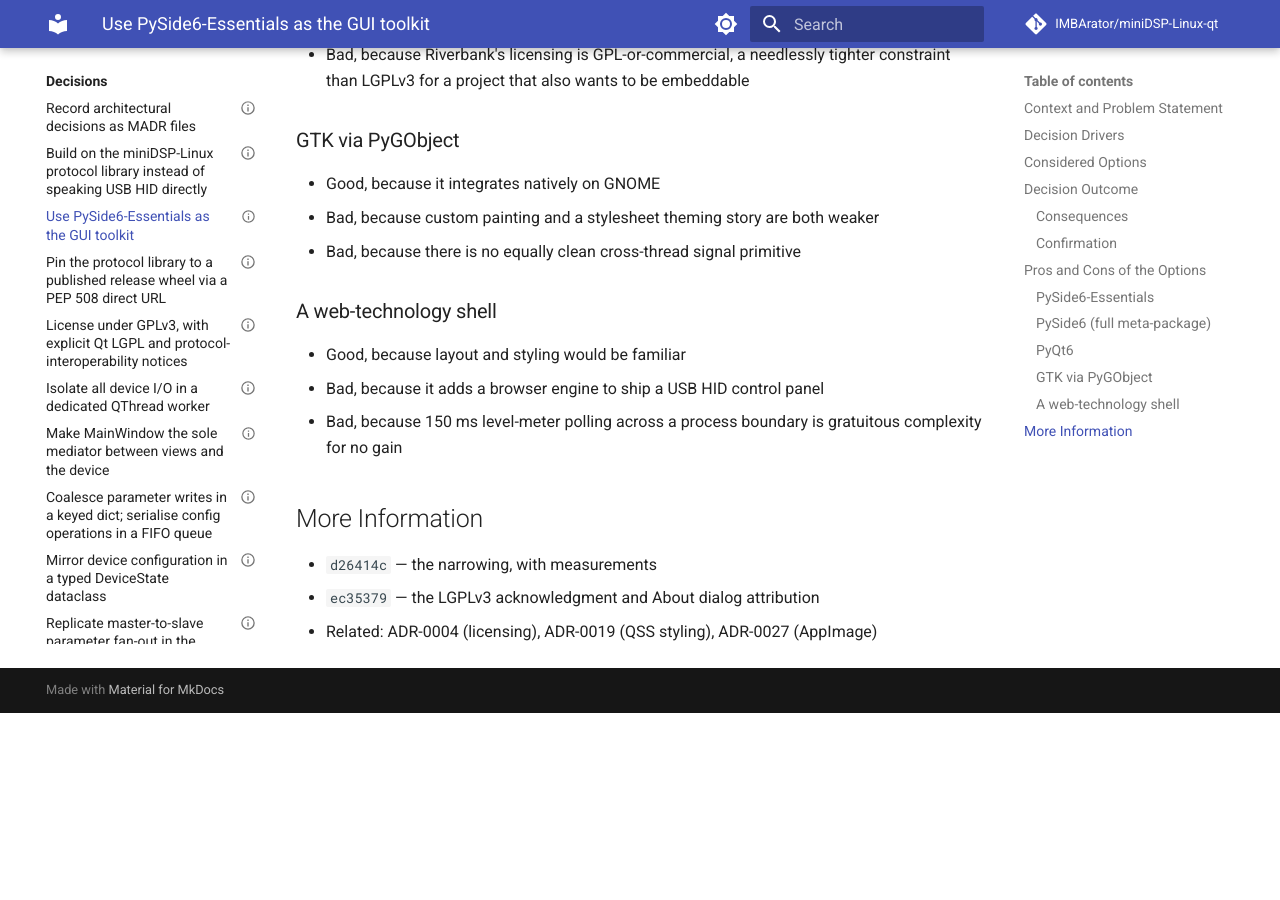
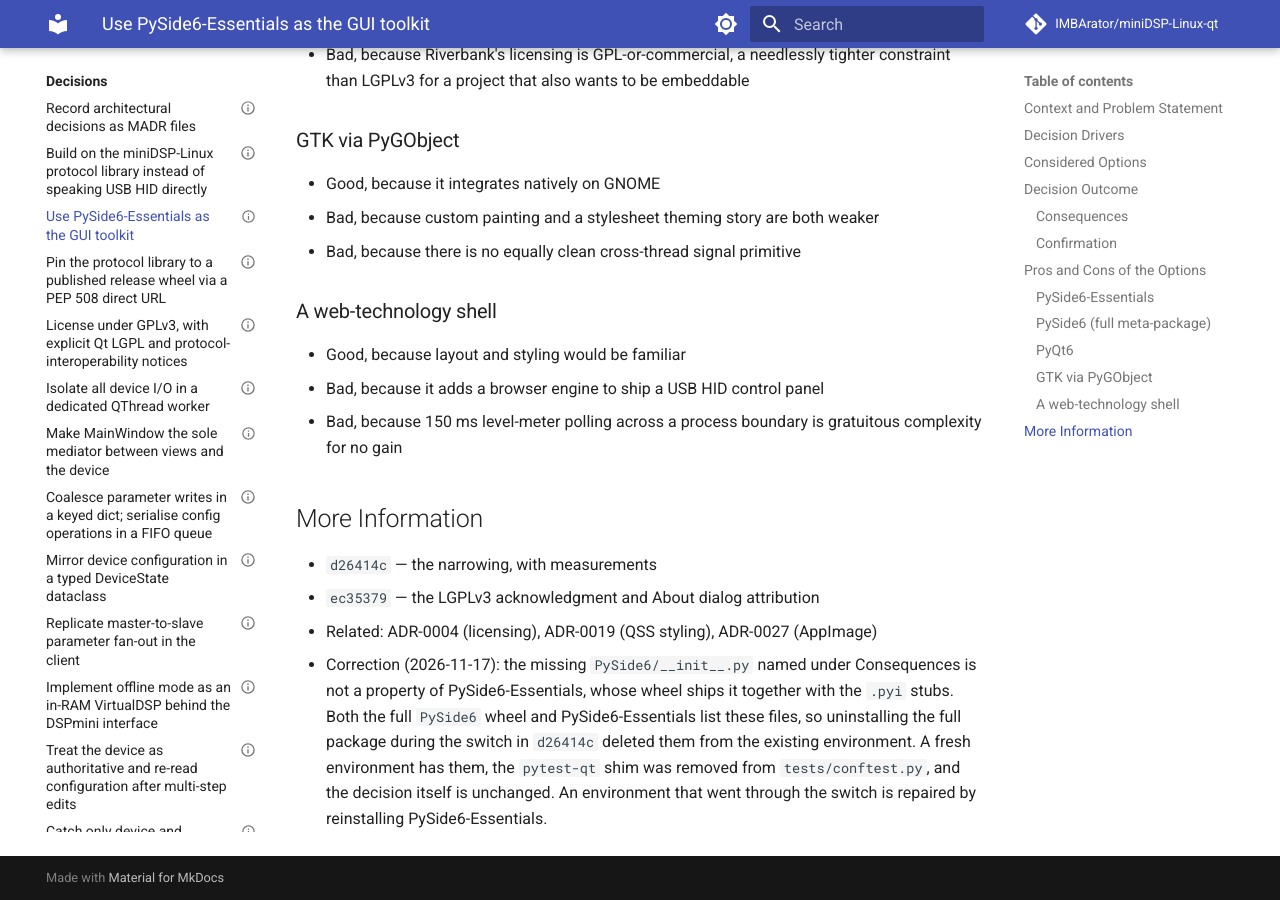
Before and after one commit to IMBArator/miniDSP-Linux-qt, an MkDocs documentation site: the page built from docs/decisions/0002-use-pyside6-essentials-as-the-gui-toolkit.md, in a window 1280 px wide and 900 px high, scrolled down 2550 px. Built offline with MkDocs 1.6.1 and Material for MkDocs 9.7.7, drawn with Linux system fonts in a browser that asks for light colours; comment, search, counter and statistics services are not loaded; before the commit the page ends 3263 px from its top, so only the background shows below that.

Commit message:
test: drop the PySide6 version shim and import conftest modules first
The shim synthesized PySide6.__version__ because PySide6/__init__.py was
missing. That was not PySide6-Essentials: uninstalling the full PySide6
package during the switch deleted the files both wheels share from the
existing environment. A fresh environment has them, so the shim never runs,
and ty rejected its QtCore.__version__ import. ADR-0002 gets a note with the
real cause.

The conftest imports now come first, without noqa comments: only the
QT_QPA_PLATFORM default stays above them, and QStandardPaths test mode is
switched on right after them, still before any QApplication or QSettings
exists.

```diff
--- a/docs/decisions/0002-use-pyside6-essentials-as-the-gui-toolkit.md
+++ b/docs/decisions/0002-use-pyside6-essentials-as-the-gui-toolkit.md
@@ -118,3 +118,11 @@ required Qt module were missing from the bundle (`c34205d`).
 * `d26414c` — the narrowing, with measurements
 * `ec35379` — the LGPLv3 acknowledgment and About dialog attribution
 * Related: ADR-0004 (licensing), ADR-0019 (QSS styling), ADR-0027 (AppImage)
+* Correction (2026-11-17): the missing `PySide6/__init__.py` named under
+  Consequences is not a property of PySide6-Essentials, whose wheel ships it
+  together with the `.pyi` stubs. Both the full `PySide6` wheel and
+  PySide6-Essentials list these files, so uninstalling the full package during
+  the switch in `d26414c` deleted them from the existing environment. A fresh
+  environment has them, the `pytest-qt` shim was removed from
+  `tests/conftest.py`, and the decision itself is unchanged. An environment
+  that went through the switch is repaired by reinstalling PySide6-Essentials.
```
Also changed, not shown: 1 other file.
